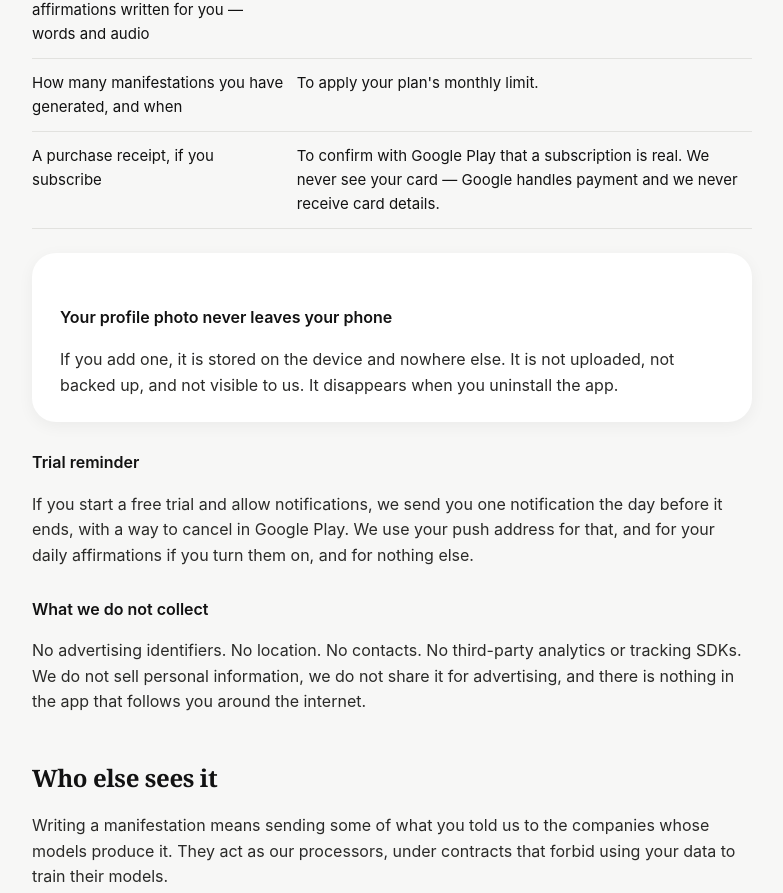
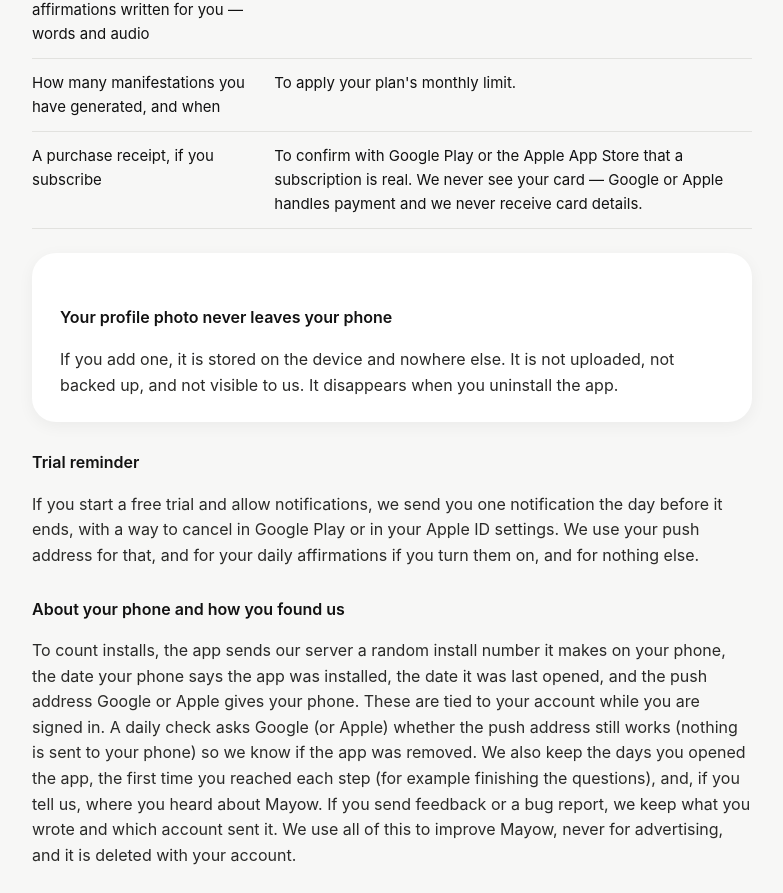
Before and after one commit to sid-sys/policies, a plain HTML site: page privacy.html in a window 1280 px wide. Shown: the part 810-1703 px from the top of the page, without its empty margins (248-1031 px from the left). Drawn offline with Linux system fonts and the light colour scheme.

Commit message:
Privacy: add the install, push and usage section; cover the App Store; drop the package name
Co-Authored-By: Claude Sonnet 5.5 <noreply@anthropic.com>

```diff
--- a/privacy.html
+++ b/privacy.html
@@ -11,9 +11,9 @@
   <header><a class="wordmark" href="index.html">Mayow</a></header>
 
   <h1>Privacy Policy</h1>
-  <p class="updated">Last updated 11 September 2026</p>
+  <p class="updated">Last updated 14 November 2026</p>
   <p class="updated">
-    Personal Manifestation: Mayow &mdash; com.astraapp.astra &mdash;
+    Personal Manifestation: Mayow &mdash;
     published by Tetradevelopers
   </p>
 
@@ -56,8 +56,8 @@
     </tr>
     <tr>
       <td>A purchase receipt, if you subscribe</td>
-      <td>To confirm with Google Play that a subscription is real. We never see
-      your card — Google handles payment and we never receive card details.</td>
+      <td>To confirm with Google Play or the Apple App Store that a subscription is real. We never see
+      your card — Google or Apple handles payment and we never receive card details.</td>
     </tr>
   </table>
 
@@ -70,9 +70,21 @@
 
   <h3>Trial reminder</h3>
   <p>If you start a free trial and allow notifications, we send you one
-  notification the day before it ends, with a way to cancel in Google Play. We
+  notification the day before it ends, with a way to cancel in Google Play or in your Apple ID settings. We
   use your push address for that, and for your daily affirmations if you turn
   them on, and for nothing else.</p>
+
+  <h3>About your phone and how you found us</h3>
+  <p>To count installs, the app sends our server a random install number it makes
+  on your phone, the date your phone says the app was installed, the date it was
+  last opened, and the push address Google or Apple gives your phone. These are tied to
+  your account while you are signed in. A daily check asks Google (or Apple) whether the
+  push address still works (nothing is sent to your phone) so we know if the app
+  was removed. We also keep the days you opened the app, the first time you
+  reached each step (for example finishing the questions), and, if you tell us,
+  where you heard about Mayow. If you send feedback or a bug report, we keep
+  what you wrote and which account sent it. We use all of this to improve
+  Mayow, never for advertising, and it is deleted with your account.</p>
 
   <h3>What we do not collect</h3>
   <p>No advertising identifiers. No location. No contacts. No third-party
@@ -110,7 +122,7 @@
       writes your manifestations.</td>
     </tr>
     <tr>
-      <td>Google Play</td>
+      <td>Google Play and the Apple App Store</td>
       <td>Handles the subscription and tells us only whether a receipt is
       valid and when it expires.</td>
     </tr>
```
